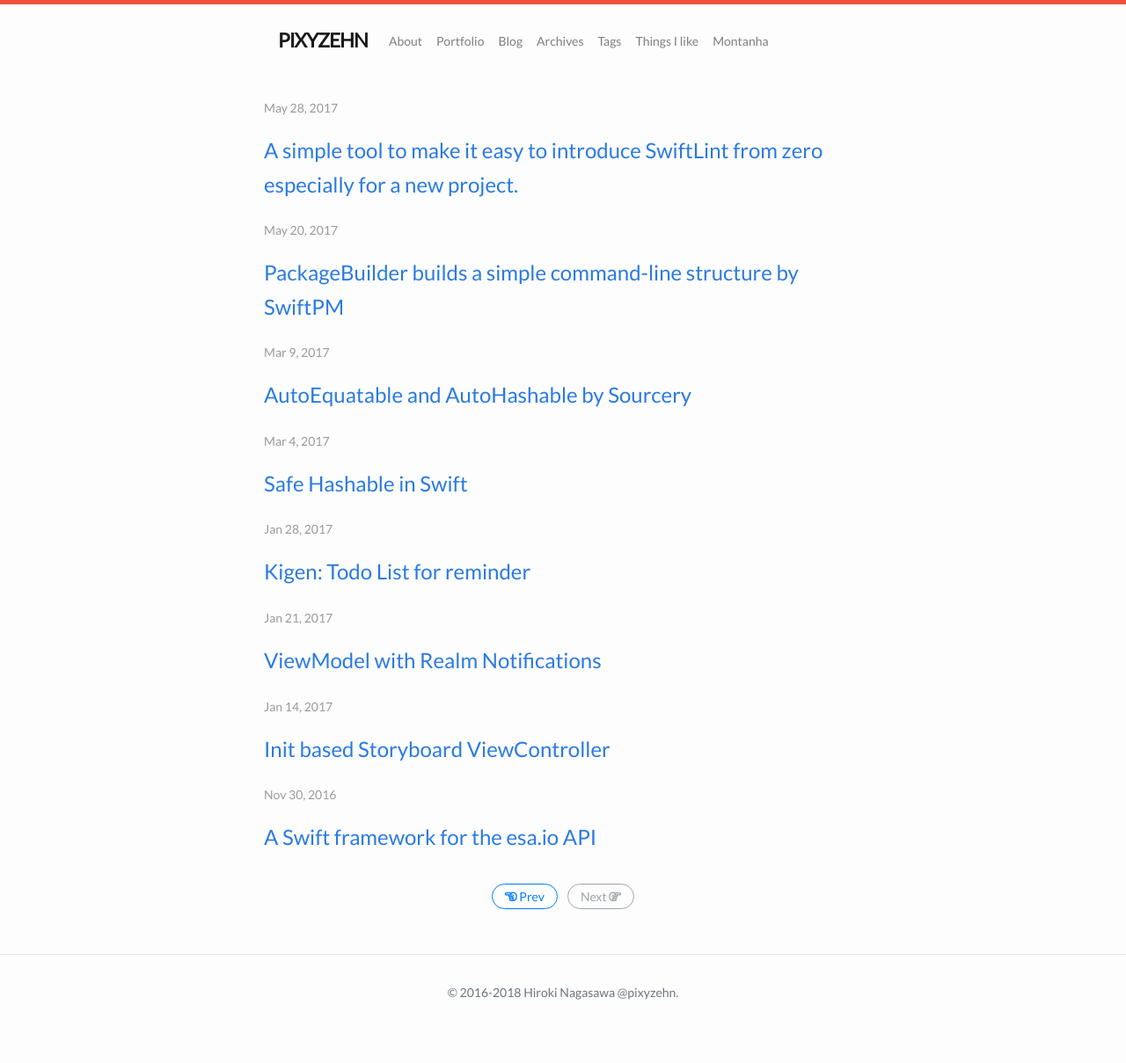
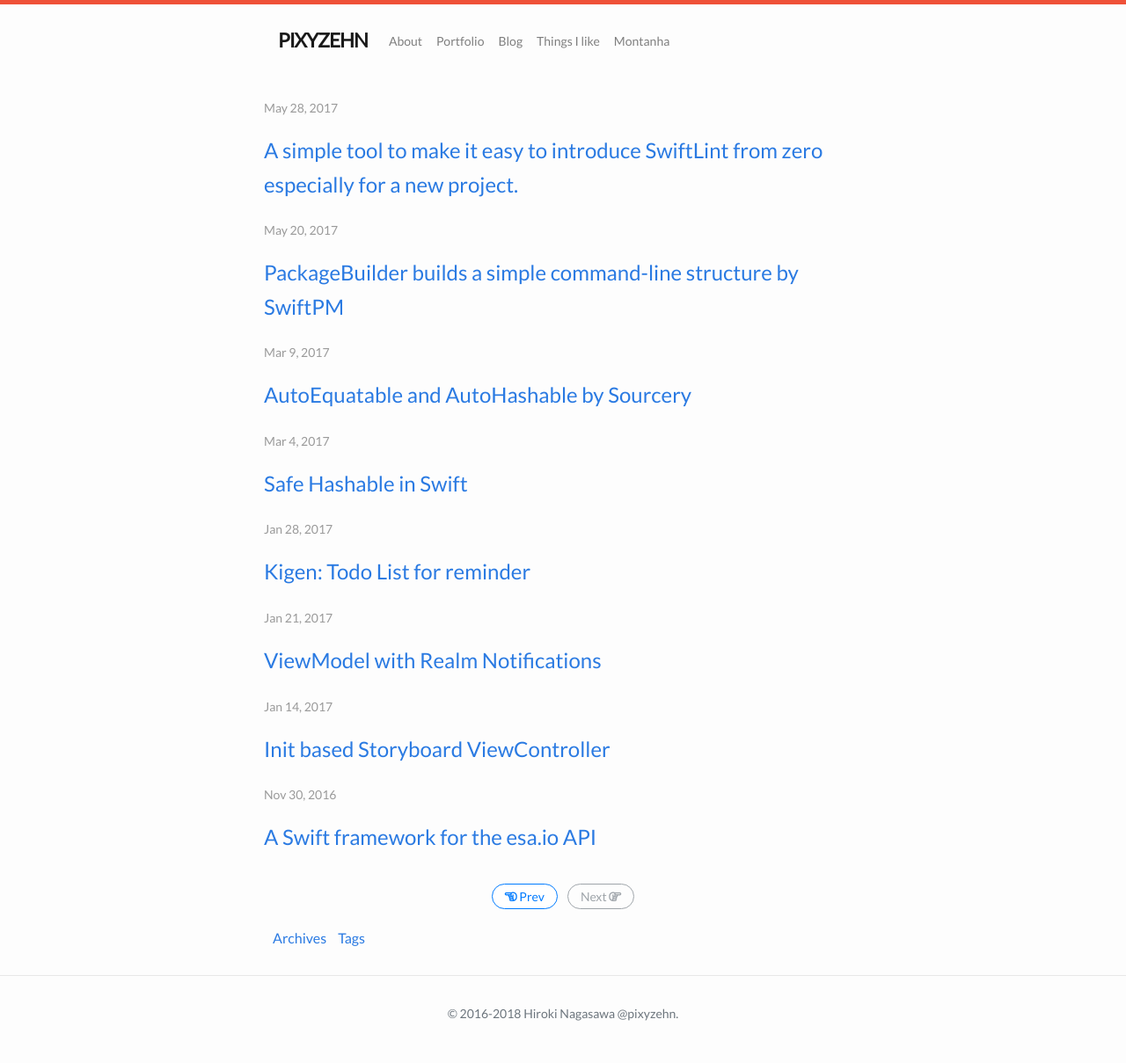
Before and after one commit to pixyzehn/pixyzehn.com, a Jekyll site: the page built from blog/index.html, in a window 1280 px wide. Shown: the whole page at 88% size. Built offline with Jekyll 4.4.1, drawn with Linux system fonts in a browser that asks for light colours; nearby versions of some CDN libraries; library files that are not in the unit come from our copies; the list of posts is cut into pages by our own code; before the commit the page ends 1185 px from its top, so only the background shows below that.

Commit message:
Move archives & tags to inside of blog

```diff
--- a/_includes/header.html
+++ b/_includes/header.html
@@ -10,8 +10,6 @@
                 <a class="nav-link" href="/">About</a>
                 <a class="nav-link" href="/portfolio">Portfolio</a>
                 <a class="nav-link" href="/blog">Blog</a>
-                <a class="nav-link" href="/archives">Archives</a>
-                <a class="nav-link" href="/tags">Tags</a>
                 <a class="nav-link" href="/links">Things I like</a>
                 <a class="nav-link" href="/mountain">Montanha</a>
             </div>
--- a/_sass/_layout.scss
+++ b/_sass/_layout.scss
@@ -150,6 +150,15 @@
     font-size: 24px;
 }
 
+.post-internal-links {
+    margin-left: 0;
+    list-style: none;
+}
+
+.post-internal-link {
+    margin-left: 10px;
+    font-size: 16px;
+}
 
 
 /**
--- a/blog/index.html
+++ b/blog/index.html
@@ -17,3 +17,10 @@ title: Blog
 </div>
 
 {% include pagination.html %}
+
+<div class="post-internal-links">
+  <li>
+    <a class="post-internal-link" href="/archives">Archives</a>
+    <a class="post-internal-link" href="/tags">Tags</a>
+  </li>
+</div>
```
